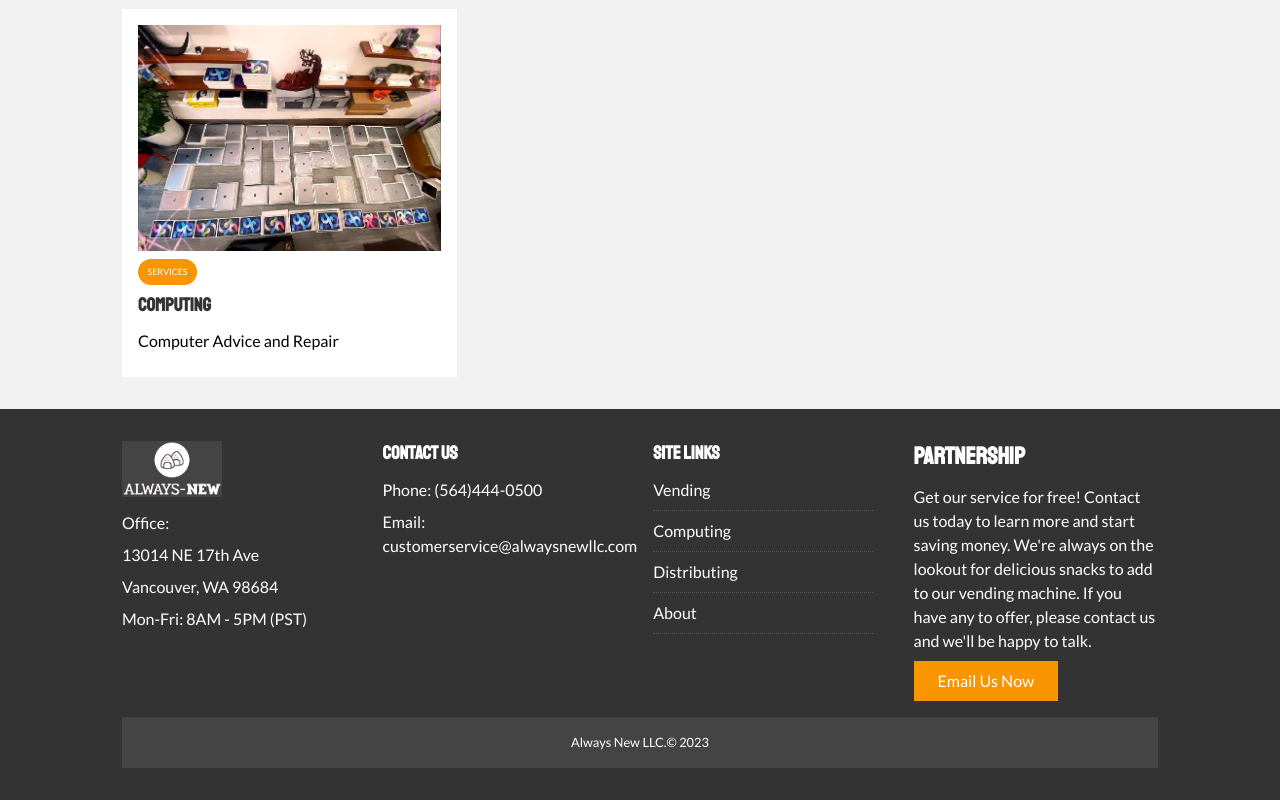
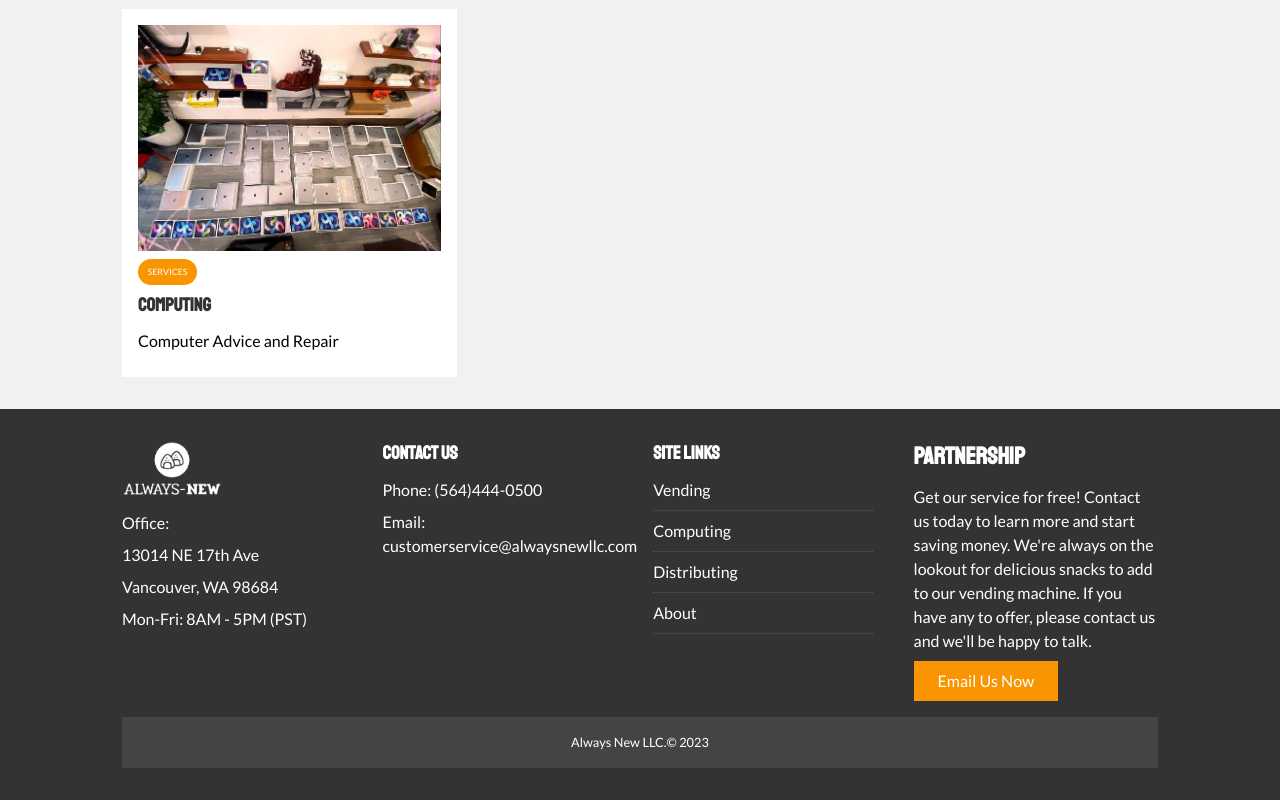
Before and after one commit to alwaysnewllc/alwaysnewllc, a plain HTML site: page index.html in a window 1280 px wide. Shown: the part 1016-1816 px from the top of the page. Drawn offline with Linux system fonts and the light colour scheme.

Commit message:
fix logo

```diff
--- a/index.html
+++ b/index.html
@@ -114,7 +114,7 @@
       <footer id='main-footer' class='py-2'>
           <div class="container footer-container">
               <div>
-                  <img src="img/logo-dark.png" alt="logo">
+                  <img src="img/logo_light.png" alt="logo">
                   <p>Office:</p>
                   <p>13014 NE 17th Ave</p>
                   <p>Vancouver, WA 98684</p>
```
Also changed, not shown: img/logo.png, img/logo_light.png (added).
